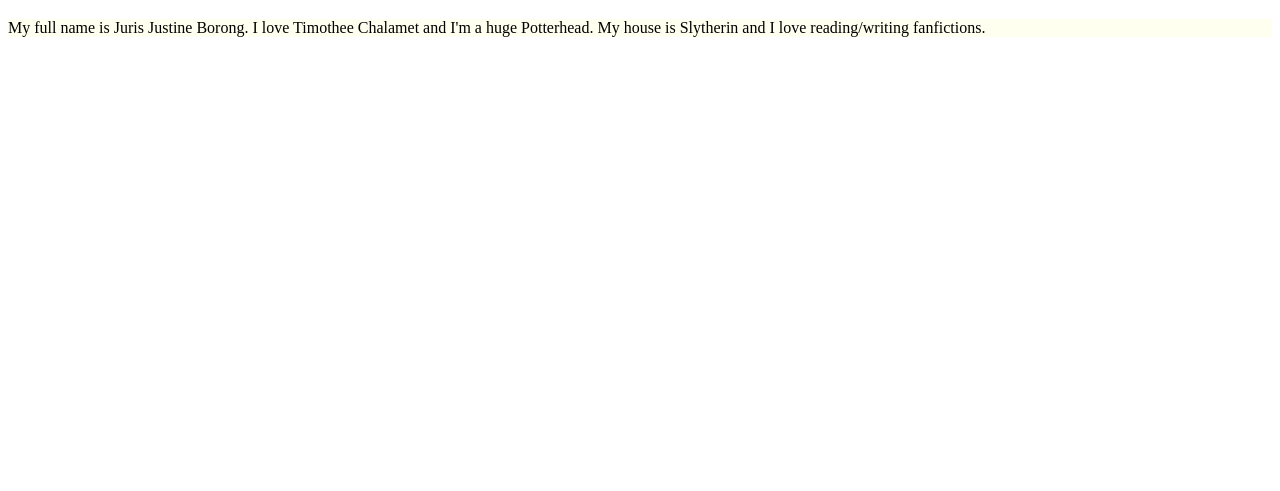
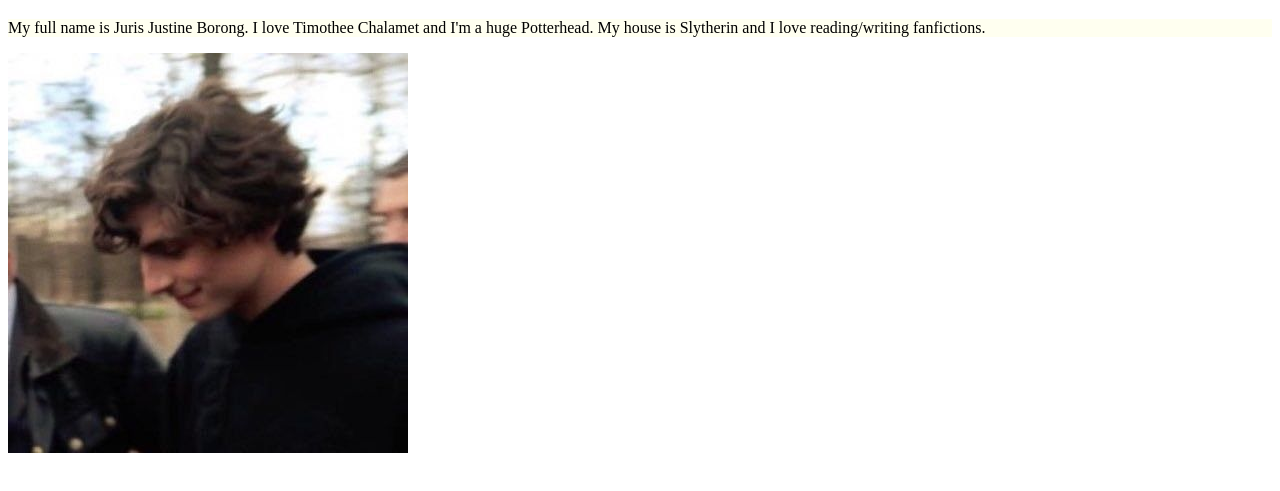
Before and after one commit to bjurisjustine/myfirztpage, a plain HTML site: page index.html in a window 1280 px wide. Shown: the part 61-552 px from the top of the page. Drawn offline with Linux system fonts and the light colour scheme.

Commit message:
added image

```diff
--- a/index.html
+++ b/index.html
@@ -8,5 +8,7 @@
 My full name is Juris Justine Borong. I love Timothee Chalamet and I'm a huge Potterhead. My house is Slytherin and I love reading/writing fanfictions.
 </p>
 
+  <img src="T.jpg">
+
 </body>
 </html>
```
